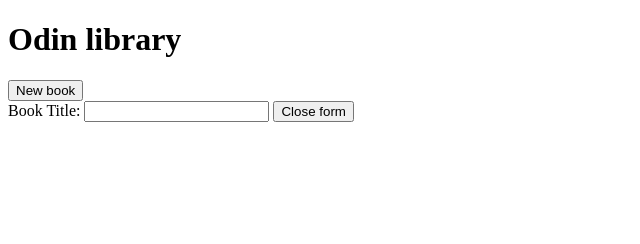
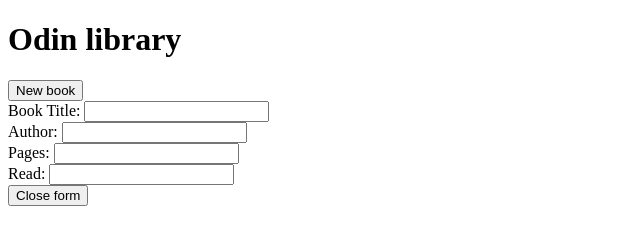
Before and after one commit to CodingTiger25/Library, a plain HTML site: page index.html in a window 1280 px wide. Both pictures are taken after a click on the button "New book". Shown: the whole page, without its empty margins (0-640 px from the left). Drawn offline with Linux system fonts and the light colour scheme.

Commit message:
Added inoput fields for a book

```diff
--- a/index.html
+++ b/index.html
@@ -16,8 +16,28 @@
 
         <div id="addBook" style="display: none;">
             <form>
-                <label>Book Title: </label>
-                <input>
+                <div>
+                    <label>Book Title: </label>
+                    <input>
+                </div>
+                <div>
+                    <label>
+                        Author:
+                    </label>
+                    <input>
+                </div>
+                <div>
+                    <label>
+                        Pages:
+                    </label>
+                    <input>
+                </div>
+                <div>
+                    <label>
+                        Read:
+                    </label>
+                    <input>
+                </div>
                 <button onclick="closeForm()">Close form</button>
             </form>
 
```
